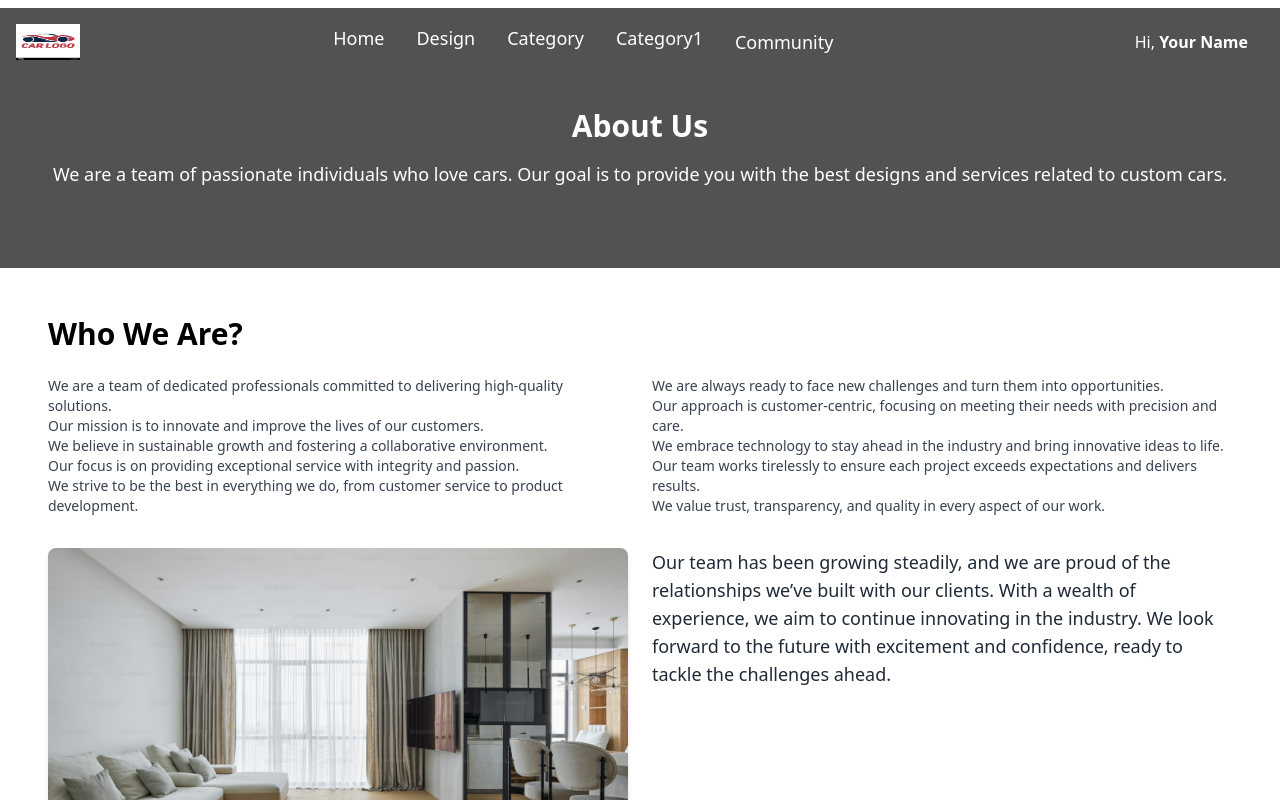
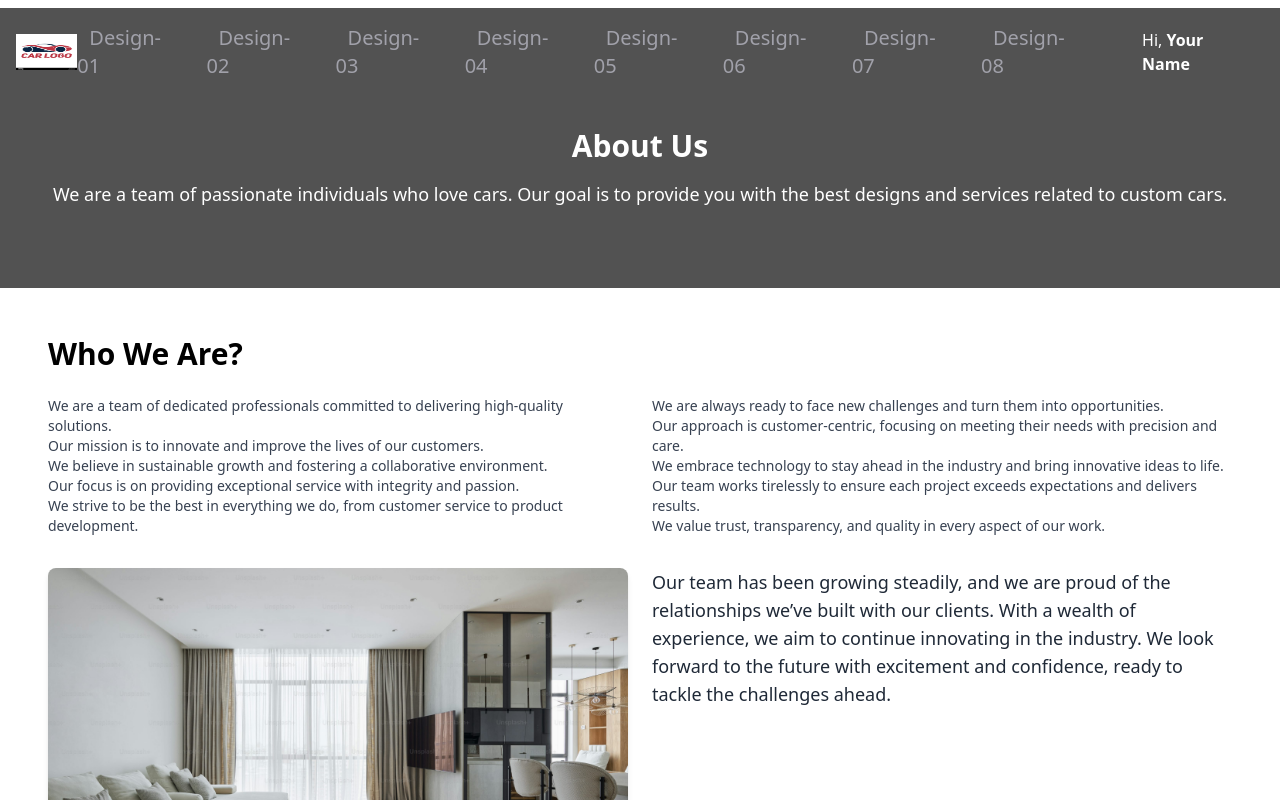
Before and after one commit to Ariful5469/desing_homepage_tailwind_css, a Nuxt app: page /category in a window 1280 px wide. Shown: the top 800 px of the page. Built offline with nearby package versions, Linux system fonts and the light colour scheme.

Commit message:
Update categoryPageDesign.vue

```diff
--- a/components/categoryPageDesign.vue
+++ b/components/categoryPageDesign.vue
@@ -7,22 +7,64 @@
             <!-- Logo -->
             <img src="@/assets/carlogo.jpg" alt="Custom Cars Logo" class="h-9 w-16">
 
-            <!-- Navigation Links -->
-            <ul class="flex justify-center space-x-2">
+              <!-- Center: Navigation Links -->
+          <ul class="flex justify-center space-x-4 text-zinc-400">
             <li>
-                <NuxtLink to="/" class="text-white hover:text-teal-400 transition-all duration-300 px-3 py-1 rounded text-sm sm:text-sm md:text-base lg:text-lg">Home</NuxtLink>
+              <NuxtLink
+                to="/"
+                class="text-zinc-400 hover:text-neutral-50 transition-all duration-300 px-3 py-1 rounded text-xl"
+                >Design-01</NuxtLink
+              >
             </li>
             <li>
-                <NuxtLink to="/design_page" class="text-white hover:text-teal-400 transition-all duration-300 px-3 py-1 rounded text-sm sm:text-sm md:text-base lg:text-lg">Design</NuxtLink>
+              <NuxtLink
+                to="/design_page"
+                class="text-zinc-400 hover:text-neutral-50 transition-all duration-300 px-3 py-1 rounded text-xl"
+                >Design-02</NuxtLink
+              >
             </li>
             <li>
-                <NuxtLink to="/category" class="text-white hover:text-teal-400 transition-all duration-300 px-3 py-1 rounded text-sm sm:text-sm md:text-base lg:text-lg">Category</NuxtLink>
+              <NuxtLink
+                to="/category"
+                class="text-zinc-400 hover:text-neutral-50 transition-all duration-300 px-3 py-1 rounded text-xl"
+                >Design-03</NuxtLink
+              >
             </li>
             <li>
-                <NuxtLink to="/category1" class="text-white hover:text-teal-400 transition-all duration-300 px-3 py-1 rounded text-sm sm:text-sm md:text-base lg:text-lg">Category1</NuxtLink>
+              <NuxtLink
+                to="/category1"
+                class="text-zinc-400 hover:text-neutral-50 transition-all duration-300 px-3 py-1 rounded text-xl"
+                >Design-04</NuxtLink
+              >
             </li>
-              <NuxtLink to="/contact" class="text-white hover:text-teal-400 transition-all duration-300 px-3 py-1 rounded text-sm sm:text-sm md:text-base lg:text-lg">Community</NuxtLink>
-
+            <li>
+              <NuxtLink
+                to="/contact"
+                class="text-zinc-400 hover:text-neutral-50 transition-all duration-300 px-3 py-1 rounded text-xl"
+                >Design-05</NuxtLink
+              >
+            </li>
+            <li>
+              <NuxtLink
+                to="/today"
+                class="text-zinc-400 hover:text-neutral-50 transition-all duration-300 px-3 py-1 rounded text-xl"
+                >Design-06</NuxtLink
+              >
+            </li>
+            <li>
+              <NuxtLink
+                to="/today1"
+                class="text-zinc-400 hover:text-neutral-50 transition-all duration-300 px-3 py-1 rounded text-xl"
+                >Design-07</NuxtLink
+              >
+            </li>
+            <li>
+              <NuxtLink
+                to="/today2"
+                class="text-zinc-400 hover:text-neutral-50 transition-all duration-300 px-3 py-1 rounded text-xl"
+                >Design-08</NuxtLink
+              >
+            </li>
           </ul>
 
             <!-- Right Side Icons and User Info -->
```
Lines whose indentation alone changed are shown as unchanged.
